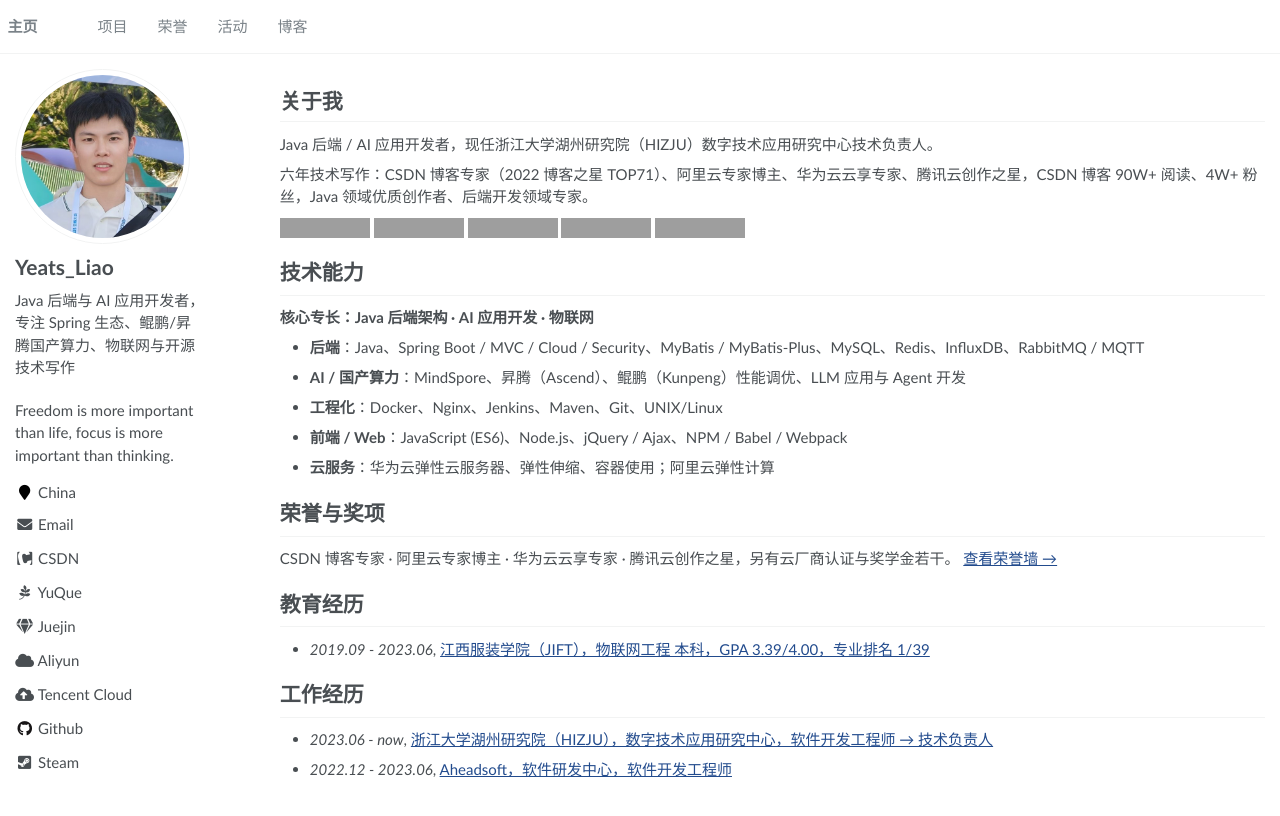
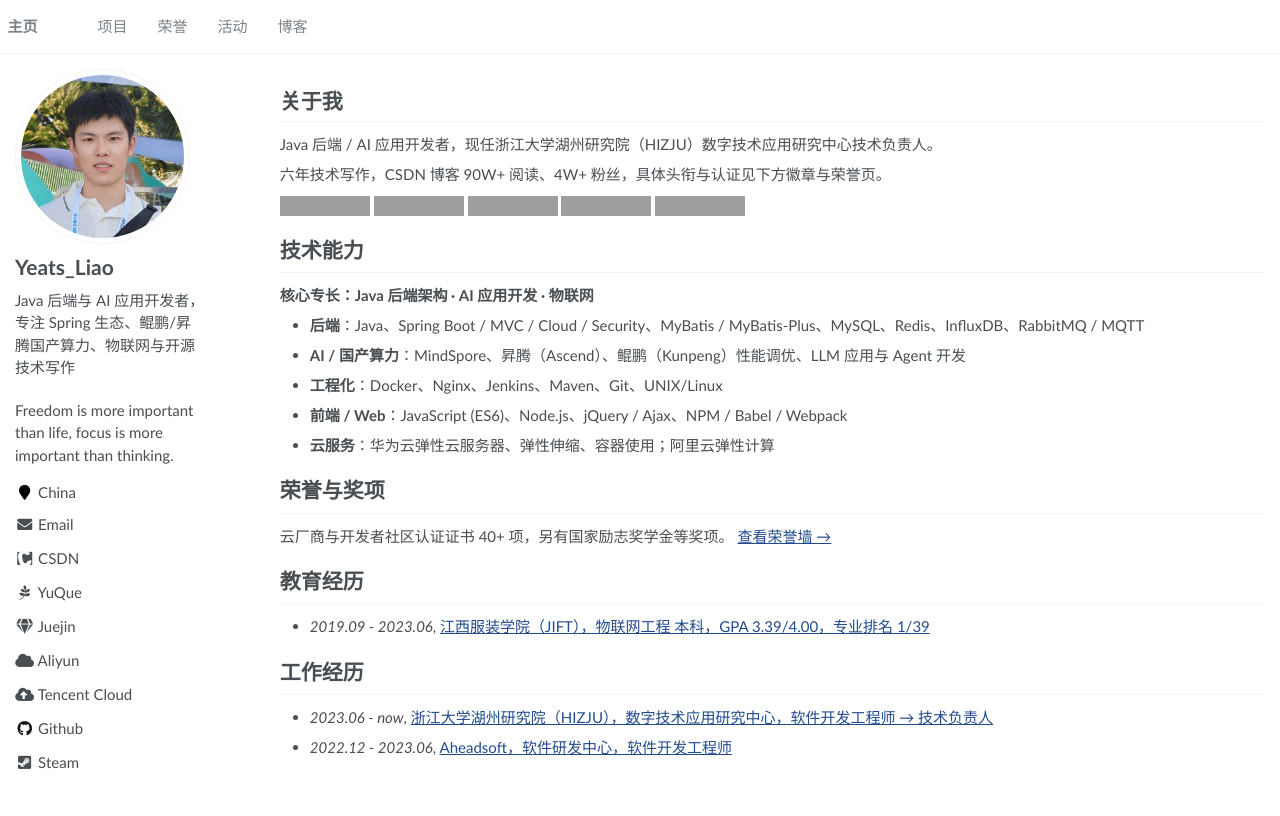
Before and after one commit to YeatsLiao/yeatsliao.github.io, a Jekyll site: the page built from _pages/about.md, in a window 1280 px wide, cut to the strip 0-816 px from the top of the page. Built offline with Jekyll 4.4.1, drawn with Linux system fonts in a browser that asks for light colours; grey boxes are pictures that could not be loaded.

Commit message:
refactor: 首页简介与荣誉小节去重，头衔清单仅保留在荣誉页

```diff
--- a/_data/profile.yml
+++ b/_data/profile.yml
@@ -6,8 +6,8 @@
 intro:
   - zh: Java 后端 / AI 应用开发者，现任浙江大学湖州研究院（HIZJU）数字技术应用研究中心技术负责人。
     en: Java Backend / AI Application Developer. Technical Lead at the Digital Technology Application Research Center, Huzhou Institute of Zhejiang University (HIZJU).
-  - zh: 六年技术写作：CSDN 博客专家（2022 博客之星 TOP71）、阿里云专家博主、华为云云享专家、腾讯云创作之星，CSDN 博客 90W+ 阅读、4W+ 粉丝，Java 领域优质创作者、后端开发领域专家。
-    en: "Six years of technical writing: CSDN Blog Expert (2022 Blog Star TOP71), Alibaba Cloud Expert Blogger, Huawei Cloud MVP, Tencent Cloud Creation Star. 900K+ views and 40K+ followers on CSDN. Recognized as a top creator in the Java field and a backend development domain expert."
+  - zh: 六年技术写作，CSDN 博客 90W+ 阅读、4W+ 粉丝，具体头衔与认证见下方徽章与荣誉页。
+    en: "Six years of technical writing with 900K+ views and 40K+ followers on CSDN. See the badges below and the honors page for titles and certifications."
 
 # ===== 影响力徽章条（img 为 shields.io 徽章地址，link 选填）=====
 badges:
--- a/_pages/about.md
+++ b/_pages/about.md
@@ -37,8 +37,8 @@ redirect_from:
 # 荣誉与奖项
 
 <p>
-  <span class="i18n-zh">CSDN 博客专家 · 阿里云专家博主 · 华为云云享专家 · 腾讯云创作之星，另有云厂商认证与奖学金若干。</span>
-  <span class="i18n-en">CSDN Blog Expert · Alibaba Cloud Expert Blogger · Huawei Cloud MVP · Tencent Cloud Creation Star, plus cloud vendor certifications and scholarships.</span>
+  <span class="i18n-zh">云厂商与开发者社区认证证书 40+ 项，另有国家励志奖学金等奖项。</span>
+  <span class="i18n-en">40+ certifications from cloud vendors and developer communities, plus awards including the National Endeavor Fellowship.</span>
   <a href="{{ '/honors/' | relative_url }}"><span class="i18n-zh">查看荣誉墙 →</span><span class="i18n-en">View the honor wall →</span></a>
 </p>
 
```
